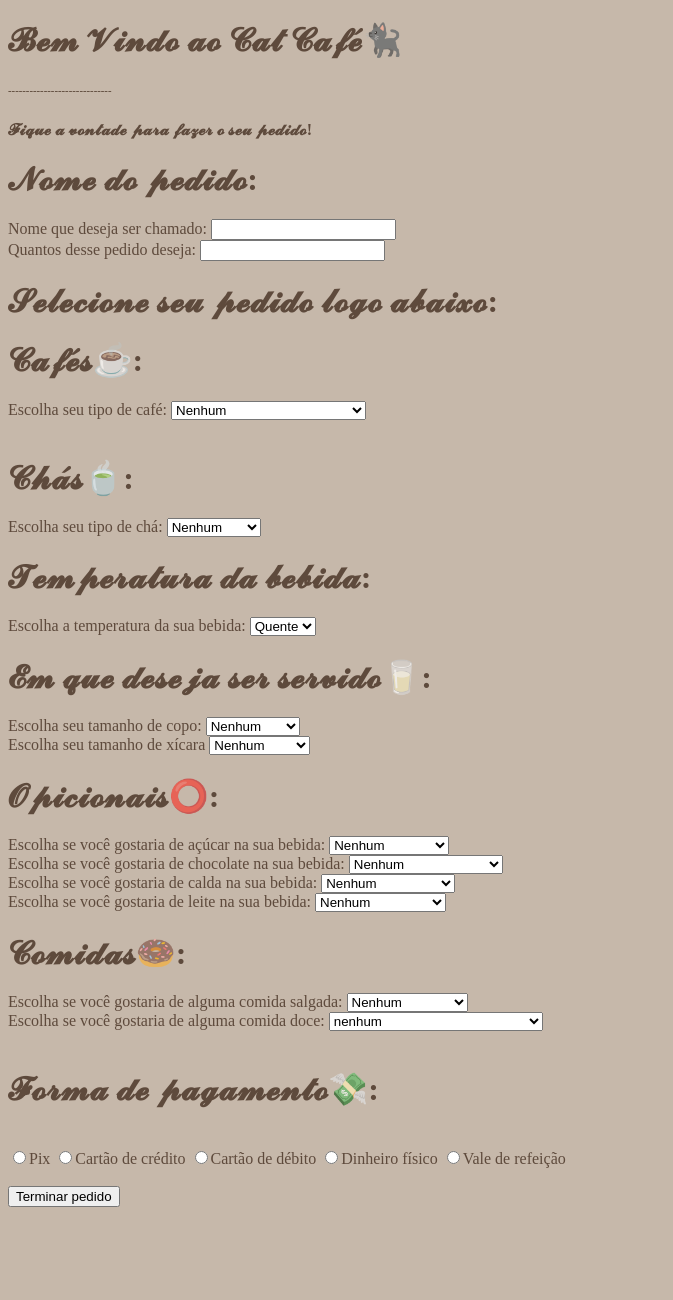
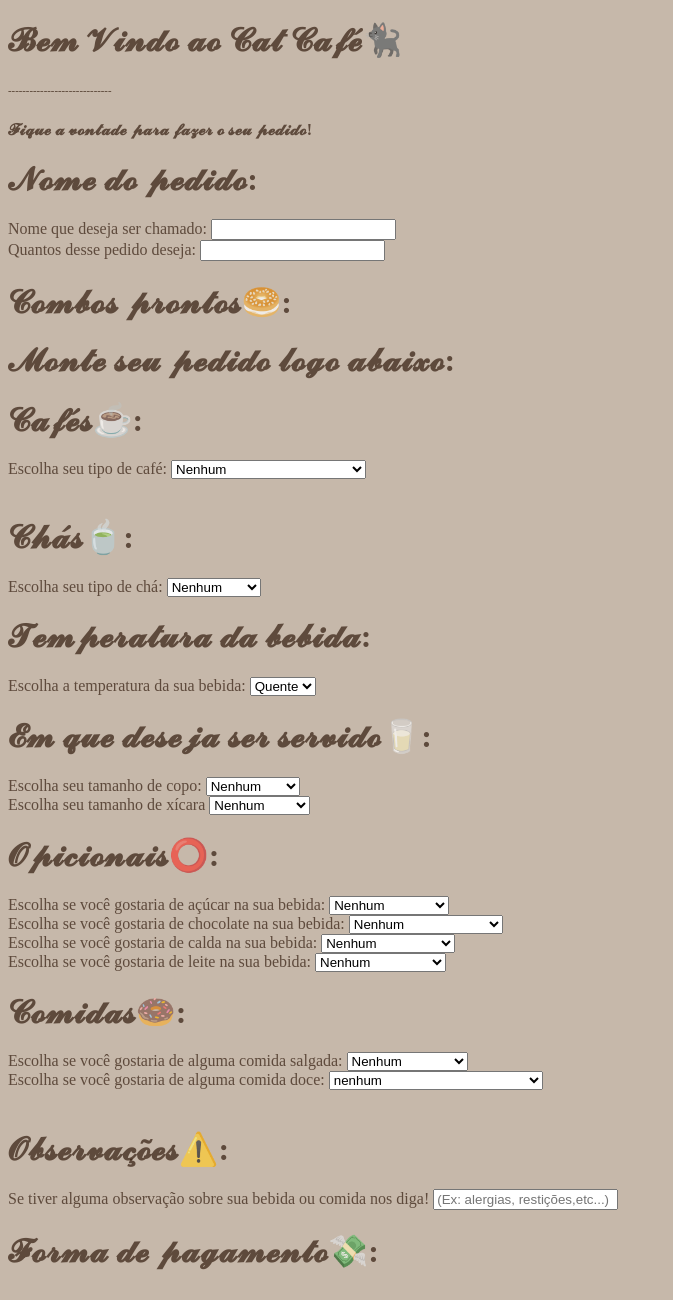
Before and after one commit to AnaLauraCavalheiroMiranda/Cafe-atualizado-, a plain HTML site: page index.html in a window 1280 px wide. Shown: the top 1300 px of the page, without its empty margins (0-673 px from the left). Before the commit the page ends 1215 px from the top, so only its background shows below. Drawn offline with Linux system fonts and the light colour scheme.

Commit message:
Add files via upload

```diff
--- a/index.html
+++ b/index.html
@@ -19,7 +19,10 @@
       <label>Quantos desse pedido deseja: <input type="text" id="quantidade" min="1"></label>
       <br>
 
-    <h1>𝓢𝓮𝓵𝓮𝓬𝓲𝓸𝓷𝓮 𝓼𝓮𝓾 𝓹𝓮𝓭𝓲𝓭𝓸 𝓵𝓸𝓰𝓸 𝓪𝓫𝓪𝓲𝔁𝓸:</h1>
+      <h1>𝓒𝓸𝓶𝓫𝓸𝓼 𝓹𝓻𝓸𝓷𝓽𝓸𝓼🥯:</h1>
+
+
+    <h1>𝓜𝓸𝓷𝓽𝓮 𝓼𝓮𝓾 𝓹𝓮𝓭𝓲𝓭𝓸 𝓵𝓸𝓰𝓸 𝓪𝓫𝓪𝓲𝔁𝓸:</h1>
 
    <h1>𝓒𝓪𝓯𝓮́𝓼☕:</h1>
      <label> Escolha seu tipo de café:
@@ -88,6 +91,10 @@
    </label>
   <form>
   <br>
+  <h1>𝓞𝓫𝓼𝓮𝓻𝓿𝓪𝓬̧𝓸̃𝓮𝓼⚠️:</h1>
+    <label>Se tiver alguma observação sobre sua bebida ou comida nos diga!</label>
+    <input id="observacoes" type="text" placeholder="(Ex: alergias, restições,etc...)">
+  <br>
   <h1>𝓕𝓸𝓻𝓶𝓪 𝓭𝓮 𝓹𝓪𝓰𝓪𝓶𝓮𝓷𝓽𝓸💸:</h1>
   <br>
   <label>
--- a/script.js
+++ b/script.js
@@ -247,6 +247,7 @@ function gerarRelatorio(){
   const caldasId = document.getElementById("caldas").value;
   const leitesId = document.getElementById("leites").value;
   const forma_pagamentoId = document.getElementById("forma_pagamento").value;
+  const observacoesId = document.getElementById("observacoes").value;
   const quantidade = document.getElementById("quantidade").value;
   const donuts_S_Id = document.getElementById("donuts_S").value;
   const donuts_D_Id = document.getElementById("donuts_D").value;
@@ -291,6 +292,7 @@ function gerarRelatorio(){
   <p><strong>Caldas:</strong> ${caldas1.nome} - R$ ${custocaldas.toFixed(2)}</p>
   <p><strong>Leite:</strong> ${leites1.nome} - R$ ${custoleites.toFixed(2)}</p>
   <p><strong>Comida:</strong> ${donuts_S1.nome} - R$ ${custodonuts_S.toFixed(2)} ${donuts_D1.nome} - R$ ${custodonuts_D.toFixed(2)}</p>
+  <p><strong>Observações:</strong> ${observacoesId}<p>
   <p><strong>Forma de pagamento:</strong> ${forma_pagamentoId}<p>
   <p><strong>Total:</strong> ${total.toFixed(2)}<p>
 `;
```
